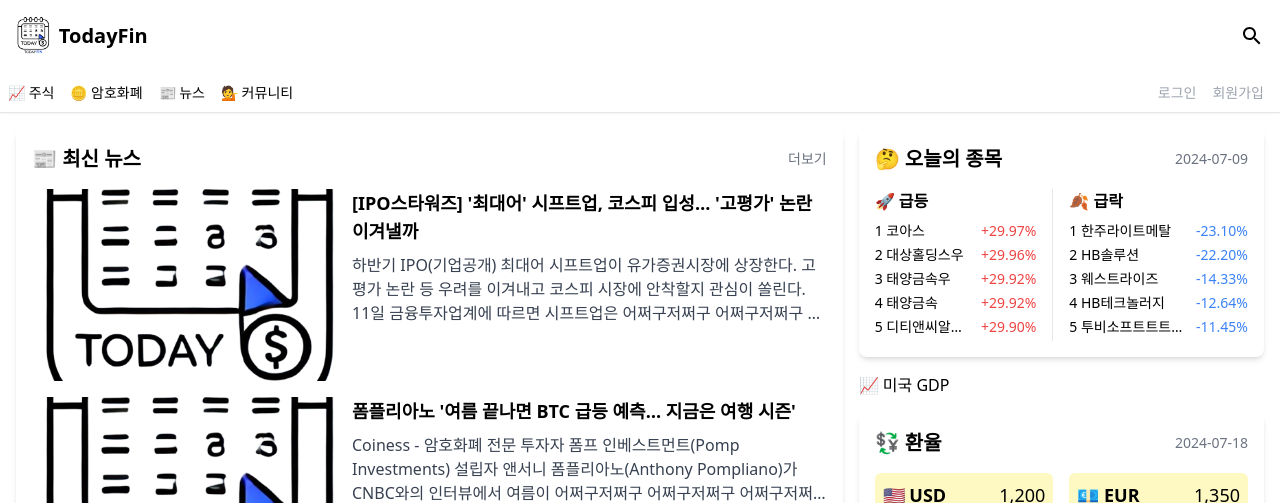
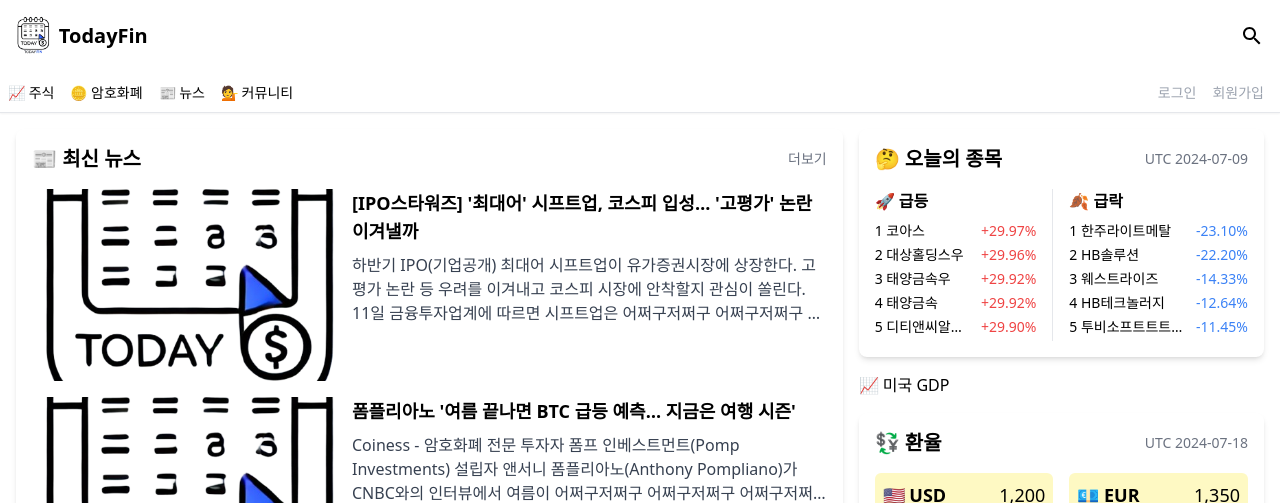
Before and after one commit to TodayFin/todayfin-fe, a Next.js app: page / in a window 1280 px wide. Shown: the top 503 px of the page. Built offline with nearby package versions, Linux system fonts and the light colour scheme.

Commit message:
feat: UTC 문구 추가

```diff
--- a/src/app/components/ExchangeRate.js
+++ b/src/app/components/ExchangeRate.js
@@ -1,5 +1,5 @@
 const ExchangeRate = () => {
-  const date = "2024-07-18";
+  const date = "UTC 2024-07-18";
   const exchangeRates = [
     { currency: "🇺🇸 USD", rate: "1,200" },
     { currency: "💶 EUR", rate: "1,350" },
--- a/src/app/components/TodayStocks.js
+++ b/src/app/components/TodayStocks.js
@@ -1,5 +1,5 @@
 const TodayStocks = () => {
-  const date = "2024-07-09"; // 표시할 날짜
+  const date = "UTC 2024-07-09";
   const risingStocks = [
     { rank: 1, name: "코아스", change: "+29.97%" },
     { rank: 2, name: "대상홀딩스우", change: "+29.96%" },
```
